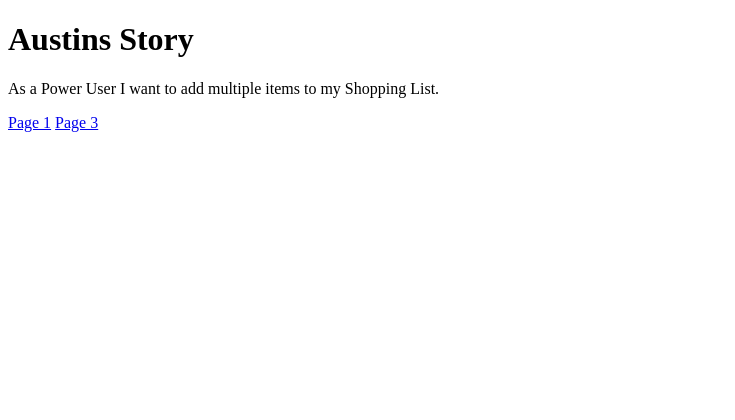
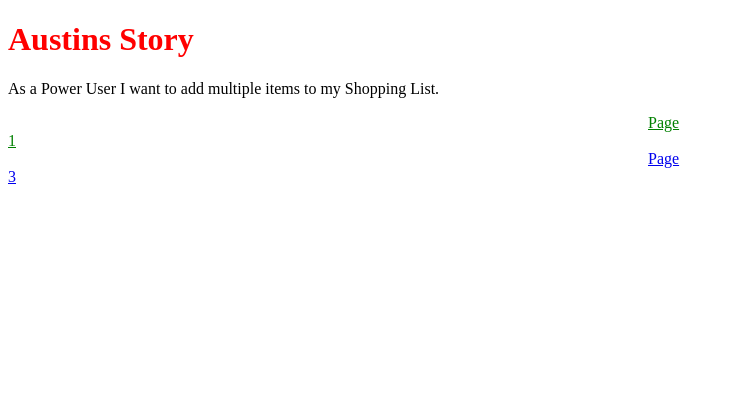
Before and after one commit to nschnepple19/data-design-project, a PHP site: page /story.php in a window 1280 px wide. Shown: the top 420 px of the page, without its empty margins (0-735 px from the left). Before the commit the page ends 132 px from the top, so only its background shows below. Run offline with PHP 8.4, Linux system fonts and the light colour scheme.

Commit message:
added style to headers and buttons.

```diff
--- a/epic/index.php
+++ b/epic/index.php
@@ -3,6 +3,7 @@
 	<head>
 		<meta charset="UTF-8">
 	<title>Data Design Project</title>
+	<link rel="stylesheet" href="style.css"
 	</head>
 
 	<body>
@@ -31,7 +32,7 @@
 					due to his limited device availability.</li>
 					</ul>
 
-		<a href="story.php">Page 2</a>
+		<a class="nicks-button" href="story.php">Page 2</a>
 
 </body>
 
--- a/epic/story.php
+++ b/epic/story.php
@@ -3,6 +3,7 @@
 	<head>
 		<meta charset="UTF-8">
 		<title>User Story</title>
+		<link rel="stylesheet" href="style.css"
 	</head>
 
 	<body>
@@ -13,8 +14,8 @@
 			add multiple items to my Shopping List.
 		</p>
 
-		<a href="index.php">Page 1</a>
+		<a class="buttonToPage1" href="index.php">Page 1</a>
 
-		<a href="usecase.php">Page 3</a>
+		<a class="buttonToPage2" href="usecase.php">Page 3</a>
 
 	</body>
--- /dev/null
+++ b/epic/style.css
@@ -0,0 +1,17 @@
+h1 {
+	color: red;
+}
+
+.nicks-button {
+	padding: 40rem;
+	color: green;
+}
+
+.buttonToPage1 {
+	padding: 40rem;
+	color: green;
+}
+
+.buttonToPage2 {
+	padding: 40rem;
+}
```
